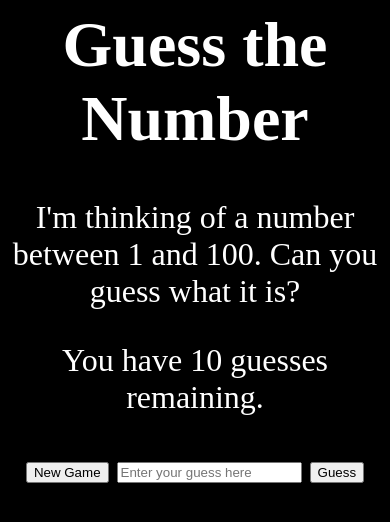
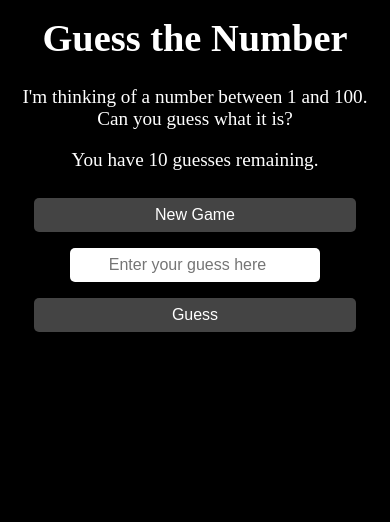
Before and after one commit to krishan1902/GuessTheNumberHTML, a plain HTML site: page index.html in a window 390 px wide. Drawn offline with Linux system fonts and the light colour scheme.

Commit message:
changes made

```diff
--- a/style.css
+++ b/style.css
@@ -1,14 +1,53 @@
 body {
   color: white;
   background-color: black;
-  border-image-repeat: stretch;
   text-align: center;
-  font-size: xx-large;
+  font-size: 1.5rem;
+  margin: 0;
+  padding: 1rem;
 }
 
-img{
+img {
   display: block;
-  margin-left: auto;
-  margin-right: auto;
-  width: 50%;
+  margin: 0 auto;
+  width: 80%; /* Größere Bilder für kleinere Bildschirme */
+  max-width: 300px; /* Begrenzung für größere Displays */
 }
+
+button, input {
+  font-size: 1rem;
+  padding: 0.5rem;
+  margin: 0.5rem;
+  border: none;
+  border-radius: 5px;
+}
+
+button {
+  background-color: #444;
+  color: white;
+  cursor: pointer;
+}
+
+button:hover {
+  background-color: #666;
+}
+
+input {
+  width: 80%;
+  max-width: 250px;
+  text-align: center;
+}
+
+/* Media Query für kleinere Bildschirme */
+@media (max-width: 600px) {
+  body {
+    font-size: 1.2rem;
+  }
+  img {
+    width: 90%;
+  }
+  button, input {
+    font-size: 1rem;
+    width: 90%;
+  }
+}
```
